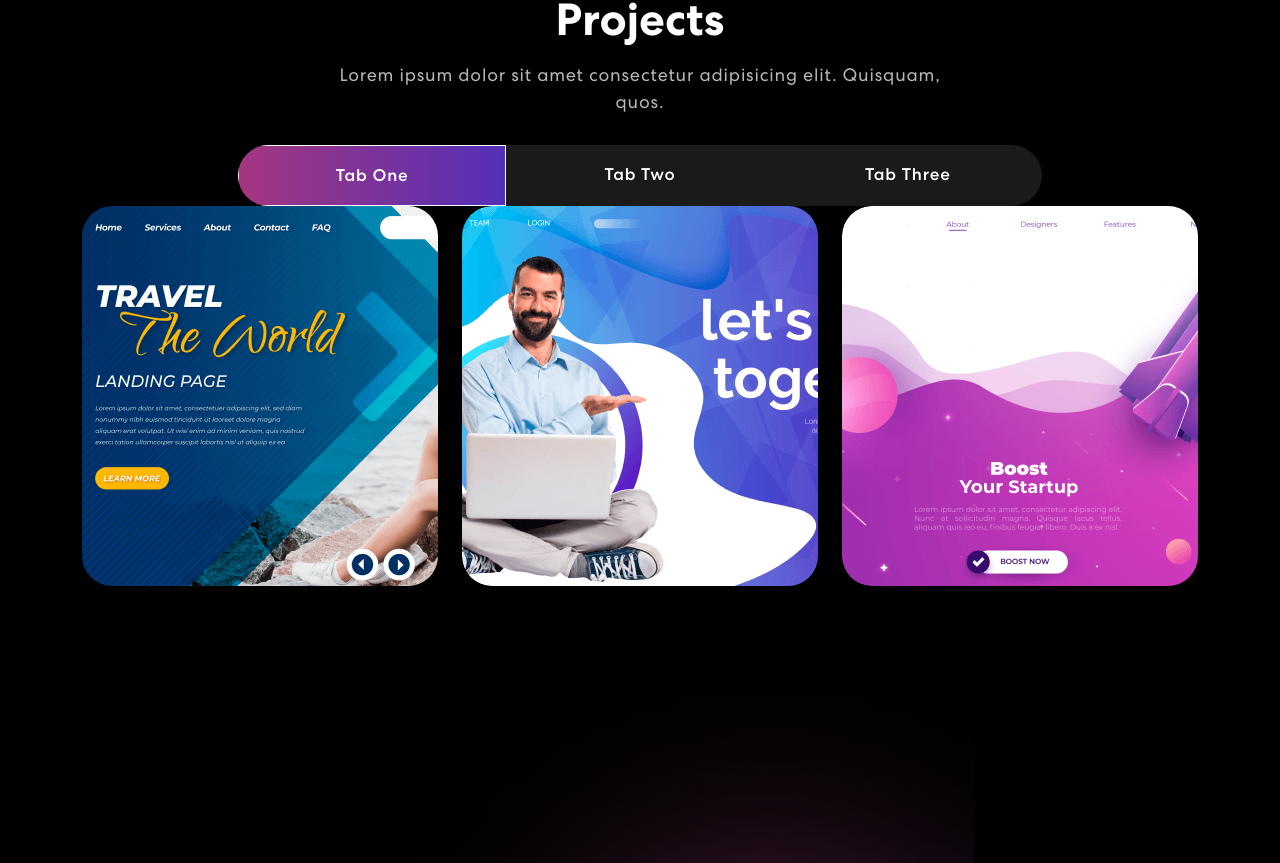
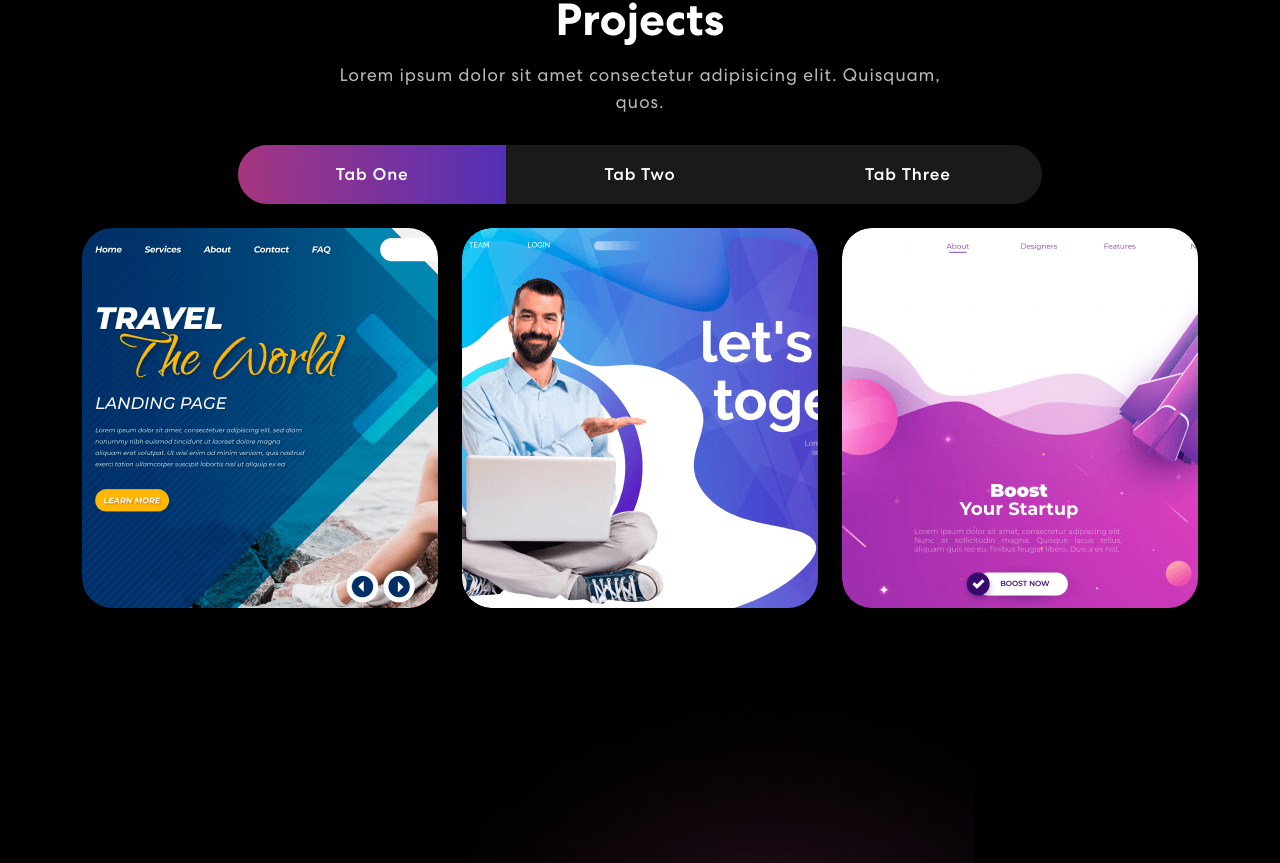
Before and after one commit to Wet-nat/my_website, a React (Create React App) app: page / in a window 1280 px wide. Shown: the part 1592-2455 px from the top of the page. Built offline with nearby package versions, Linux system fonts and the light colour scheme.

Commit message:
update App.css

```diff
--- a/src/App.css
+++ b/src/App.css
@@ -379,7 +379,7 @@ nav.navbar .navbar-toggler[aria-expanded="true"] .navbar-toggler-icon {
     width: 100% !important;
 }
 .project .nav.nav-pills .nav-link.active {
-    border: 1px solid rgba(255, 255, 255, 1);
+    border: 0px solid rgba(255, 255, 255, 1);
 }
 .nav-link#projects-tabs-tab-first {
   border: 1px solid rgba(255, 255, 255, 0.5);
@@ -397,6 +397,7 @@ nav.navbar .navbar-toggler[aria-expanded="true"] .navbar-toggler-icon {
   position: relative;
   border-radius: 30px;
   overflow: hidden;
+  margin-top: 24px;
   margin-bottom: 24px;
 }
 .proj-imgbx::before {
```
